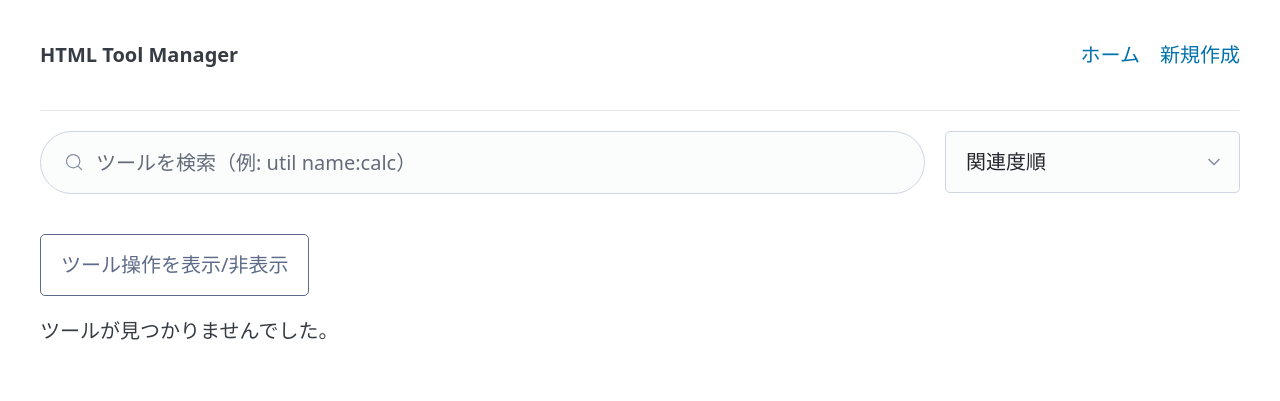
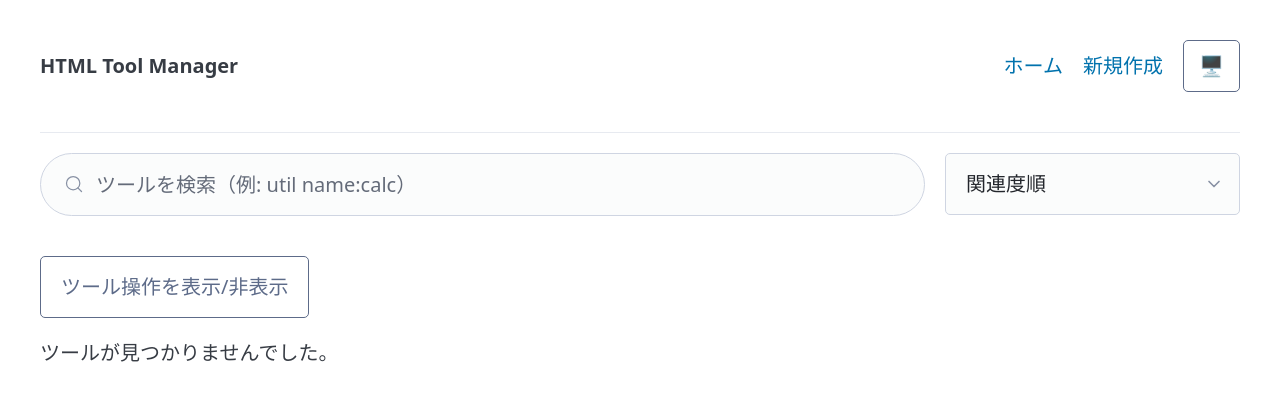
Before and after one commit to ebal5/html-tool-manager, a FastAPI app: page / in a window 1280 px wide. Shown: the top 401 px of the page. Run offline with FastAPI, Linux system fonts and the light colour scheme; data that the repository does not hold is empty; some libraries are stand-ins or nearby versions.

Commit message:
feat: ダークモード切り替え機能を追加
- Pico.css data-theme属性を活用
- ライト/ダーク/システム設定の3モード対応
- localStorageで設定を永続化
- FLASH防止のため<head>内で即座に適用

🤖 Generated with [Claude Code](https://claude.com/claude-code)

Co-Authored-By: Claude Opus 4.5 <noreply@anthropic.com>

```diff
--- /dev/null
+++ b/static/js/theme.js
@@ -0,0 +1,172 @@
+/**
+ * テーマ管理モジュール
+ * Pico.cssのdata-theme属性を使用してダークモード切り替えを実装
+ */
+
+const THEMES = {
+  LIGHT: 'light',
+  DARK: 'dark',
+  AUTO: 'auto',
+};
+
+const STORAGE_KEY = 'theme-preference';
+
+/**
+ * システムのカラースキーム設定を取得
+ * @returns {string} "light" または "dark"
+ */
+function getSystemTheme() {
+  if (window.matchMedia?.('(prefers-color-scheme: dark)').matches) {
+    return THEMES.DARK;
+  }
+  return THEMES.LIGHT;
+}
+
+/**
+ * 保存されたテーマ設定を取得
+ * @returns {string} 保存されたテーマ、なければ "auto"
+ */
+function getSavedTheme() {
+  try {
+    return localStorage.getItem(STORAGE_KEY) || THEMES.AUTO;
+  } catch {
+    return THEMES.AUTO;
+  }
+}
+
+/**
+ * テーマ設定を保存
+ * @param {string} theme - 保存するテーマ
+ */
+function saveTheme(theme) {
+  try {
+    localStorage.setItem(STORAGE_KEY, theme);
+  } catch (error) {
+    console.warn('Failed to save theme preference:', error);
+  }
+}
+
+/**
+ * 実際に適用するテーマを決定
+ * @param {string} preference - ユーザーのテーマ設定（"light"/"dark"/"auto"）
+ * @returns {string} 適用するテーマ（"light" または "dark"）
+ */
+function resolveTheme(preference) {
+  if (preference === THEMES.AUTO) {
+    return getSystemTheme();
+  }
+  return preference;
+}
+
+/**
+ * テーマをDOMに適用
+ * @param {string} theme - 適用するテーマ（"light" または "dark"）
+ */
+function applyTheme(theme) {
+  document.documentElement.setAttribute('data-theme', theme);
+}
+
+/**
+ * テーマを初期化（FLASH防止のため、できるだけ早く実行）
+ */
+function initTheme() {
+  const savedPreference = getSavedTheme();
+  const actualTheme = resolveTheme(savedPreference);
+  applyTheme(actualTheme);
+}
+
+/**
+ * テーマ切り替えボタンの状態を更新
+ * @param {string} preference - 現在のテーマ設定
+ */
+function updateThemeButton(preference) {
+  const button = document.getElementById('theme-toggle');
+  if (!button) return;
+
+  const icons = {
+    [THEMES.LIGHT]: '\u2600\uFE0F',
+    [THEMES.DARK]: '\uD83C\uDF19',
+    [THEMES.AUTO]: '\uD83D\uDDA5\uFE0F',
+  };
+
+  const labels = {
+    [THEMES.LIGHT]: 'ライトモード',
+    [THEMES.DARK]: 'ダークモード',
+    [THEMES.AUTO]: 'システム設定',
+  };
+
+  button.textContent = icons[preference] || icons[THEMES.AUTO];
+  button.setAttribute('aria-label', labels[preference] || labels[THEMES.AUTO]);
+  button.setAttribute('title', labels[preference] || labels[THEMES.AUTO]);
+}
+
+/**
+ * テーマを切り替える
+ */
+function cycleTheme() {
+  const currentPreference = getSavedTheme();
+
+  // light → dark → auto → light のサイクル
+  const cycle = {
+    [THEMES.LIGHT]: THEMES.DARK,
+    [THEMES.DARK]: THEMES.AUTO,
+    [THEMES.AUTO]: THEMES.LIGHT,
+  };
+
+  const newPreference = cycle[currentPreference] || THEMES.AUTO;
+  const actualTheme = resolveTheme(newPreference);
+
+  saveTheme(newPreference);
+  applyTheme(actualTheme);
+  updateThemeButton(newPreference);
+}
+
+/**
+ * システムのカラースキーム変更を監視
+ */
+function watchSystemTheme() {
+  if (!window.matchMedia) return;
+
+  const mediaQuery = window.matchMedia('(prefers-color-scheme: dark)');
+
+  // システム設定が変更された時、autoモードの場合のみ更新
+  const handleChange = () => {
+    const currentPreference = getSavedTheme();
+    if (currentPreference === THEMES.AUTO) {
+      const actualTheme = getSystemTheme();
+      applyTheme(actualTheme);
+    }
+  };
+
+  // Modern browsers
+  if (mediaQuery.addEventListener) {
+    mediaQuery.addEventListener('change', handleChange);
+  } else {
+    // Legacy browsers
+    mediaQuery.addListener(handleChange);
+  }
+}
+
+/**
+ * DOMContentLoaded時の初期化
+ */
+function setupThemeToggle() {
+  const button = document.getElementById('theme-toggle');
+  if (button) {
+    button.addEventListener('click', cycleTheme);
+    updateThemeButton(getSavedTheme());
+  }
+
+  watchSystemTheme();
+}
+
+// FLASH防止: スクリプト読み込み時に即座にテーマを適用
+initTheme();
+
+// DOMContentLoaded時にボタンのイベントリスナーを設定
+if (document.readyState === 'loading') {
+  document.addEventListener('DOMContentLoaded', setupThemeToggle);
+} else {
+  // すでにDOMが読み込まれている場合
+  setupThemeToggle();
+}
--- a/templates/base.html
+++ b/templates/base.html
@@ -4,6 +4,8 @@
     <meta charset="UTF-8">
     <meta name="viewport" content="width=device-width, initial-scale=1.0">
     <title>{% block title %}HTML Tool Manager{% endblock %}</title>
+    <!-- FLASH防止: theme.jsを最優先で読み込み -->
+    <script src="/static/js/theme.js"></script>
     <link rel="stylesheet" href="https://cdn.jsdelivr.net/npm/@picocss/pico@2/css/pico.min.css" />
 </head>
 <body>
@@ -15,6 +17,9 @@
             <ul>
                 <li><a href="/">ホーム</a></li>
                 <li><a href="/tools/create">新規作成</a></li>
+                <li>
+                    <button id="theme-toggle" class="outline secondary" aria-label="テーマ切り替え" title="テーマ切り替え" style="padding: 0.5rem 0.75rem; min-width: auto;"></button>
+                </li>
             </ul>
         </nav>
         <hr>
```
